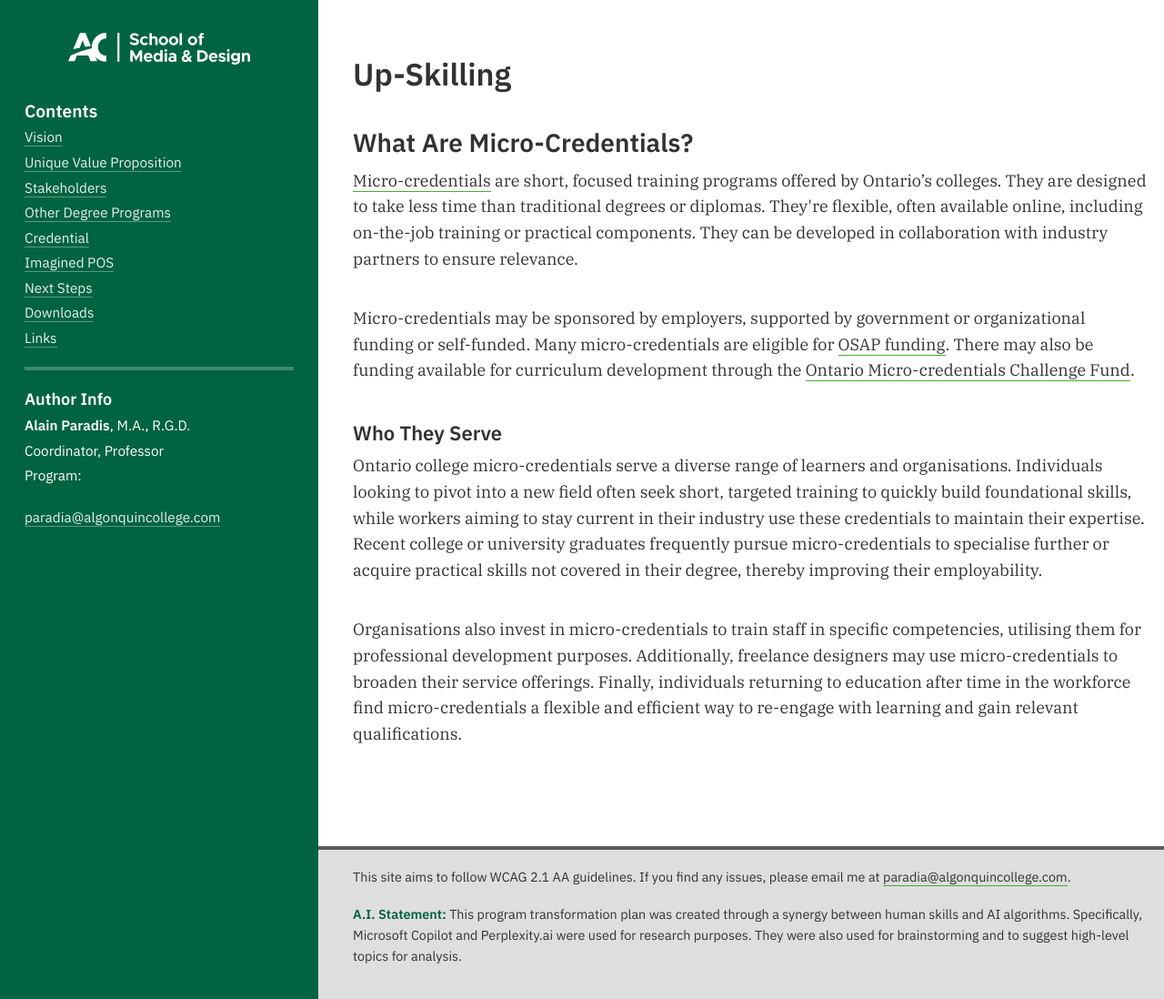
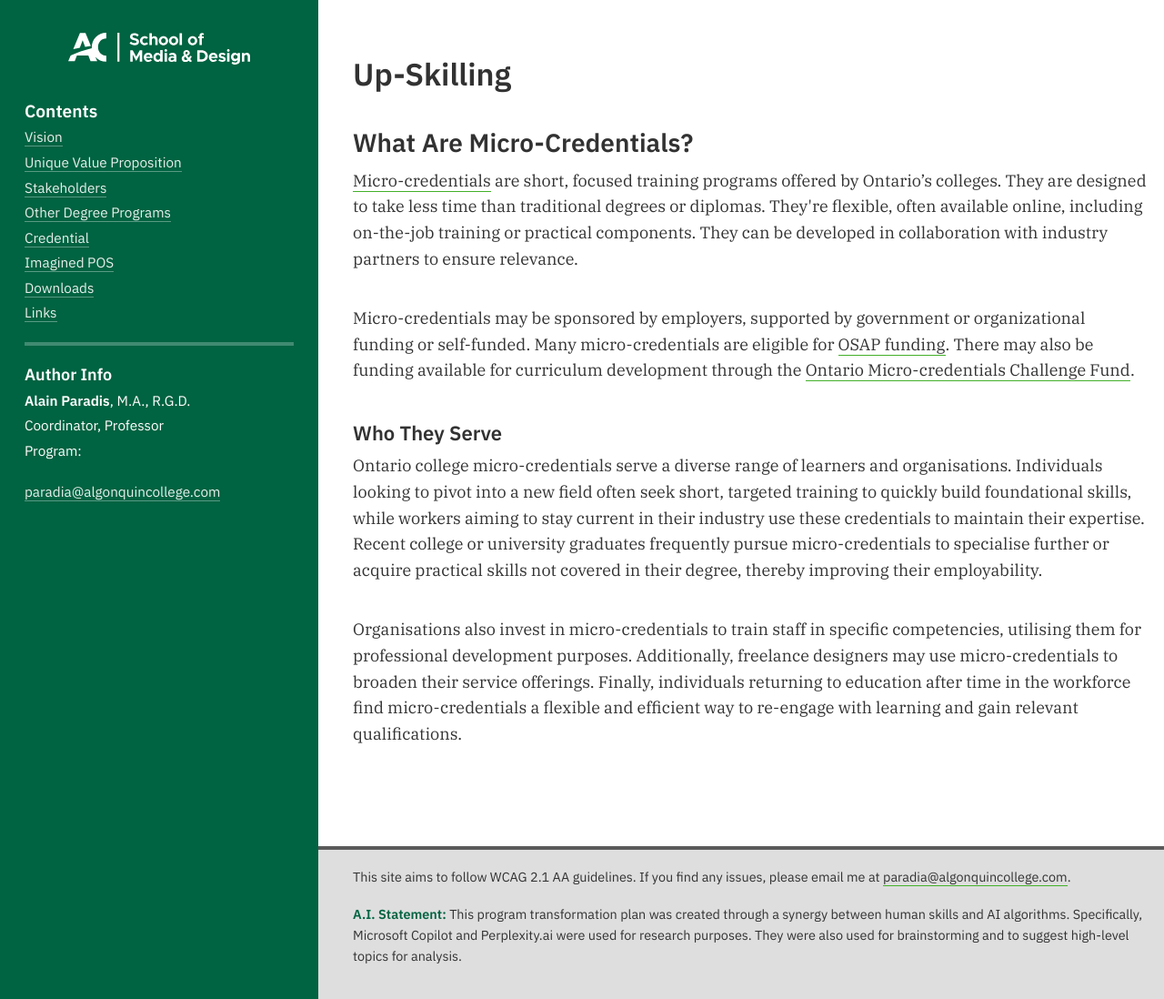
Before and after one commit to AlainParadis/program-transformation, a Jekyll site: the page built from upskilling.md, in a window 1280 px wide and 1098 px high. Shown: the whole window at 91% size. Built offline with Jekyll 4.4.1, drawn with Linux system fonts in a browser that asks for light colours.

Commit message:
Remove Next Steps section and link
Remove the 'Next Steps' section from the site by deleting the sidebar link in _includes/aside.html and removing the {% include nextsteps.html %} from index.md. This eliminates the Next Steps entry and its rendered content from the page.

```diff
--- a/_includes/aside.html
+++ b/_includes/aside.html
@@ -9,7 +9,6 @@
 	<li><a href="#otherdegreeprograms">Other Degree Programs</a></li>
 	<li><a href="#credential">Credential</a></li>
 	<li><a href="#pos">Imagined POS</a></li>
-	<li><a href="#nextsteps">Next Steps</a></li>
 	<li><a href="#downloads">Downloads</a></li>
 	<li><a href="#links">Links</a></li>
 </ul>
```
Also changed, not shown: index.md (+0 -1 lines).
